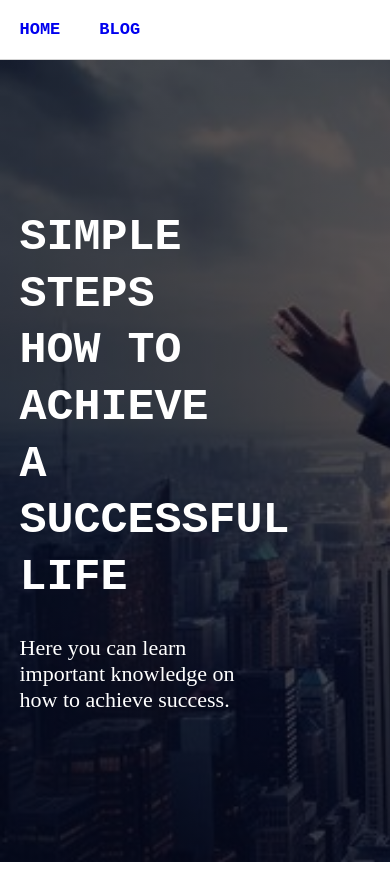
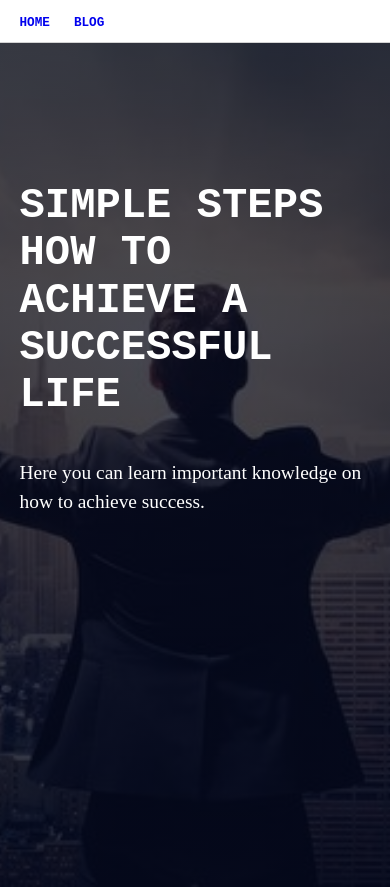
Before and after one commit to rafael-projects/journey-to-success, a plain HTML site: page index.html in a window 390 px wide. Drawn offline with Linux system fonts and the light colour scheme.

Commit message:
Add files via upload

```diff
--- a/style.css
+++ b/style.css
@@ -1,6 +1,7 @@
 *{
 	margin: 0;
 	padding: 0;
+	box-sizing: border-box;
 }
 
 
@@ -18,8 +19,28 @@
 	font-size: 17px;
 	text-transform: uppercase;
 	text-decoration: none;
-	margin-right: 35px;
+	margin-right: 40px;
 	font-family: "Courier New", monospace;
+}
+
+@media screen and (max-width: 992px) {
+	.navarea .topnav{
+		padding: 15px 3%;
+	}
+	.navarea .topnav a{
+		font-size: 1.8vh;
+		margin-right: 27.5px
+	}
+}
+
+@media screen and (max-width: 662px) {
+	.navarea .topnav{
+		padding: 12px 5%;
+	}
+	.navarea .topnav a{
+		font-size: 1.5vh;
+		margin-right: 20px
+	}
 }
 
 
@@ -29,25 +50,58 @@
 
 .banner{
 	height: 95vh;
-	background-image: linear-gradient(rgba(4,9,30,0.6),rgba(4,9,30,0.7)), url(images/successful-man.jpg);
+	background-image: linear-gradient(rgba(4,9,30,0.7),rgba(4,9,30,0.8)), url(images/successful-man.jpg);
 	background-repeat: no-repeat;
 	background-size: cover;
+	background-attachment: fixed;
+	background-position: center;
 }
 .banner .text-box{
-	padding: 150px 5%;
-	width: 60%
+	padding: 200px 5%;
+	width: 60%;
 }
 .banner .text-box h1{
 	font-size: 45px;
 	color: #fff;
 	text-transform: uppercase;
 	font-family: "Courier New", monospace;
-	line-height: 1.5cm
+	line-height: 1.5cm;
 }
 .banner .text-box p{
 	color: #fff;
 	font-size: 22px;
-	padding: 28px 0px;
+	padding: 40px 0px;
+}
+
+@media screen and (max-width: 992px) {
+	.banner{
+		height: 100vh;
+	}
+	.banner .text-box{
+		width: 90%;
+		padding: 200px 3%;
+	}
+	.banner .text-box h1{
+		font-size: 6vh;
+	}
+	.banner .text-box p{
+		font-size: 2.75vh;
+	}
+}
+
+@media screen and (max-width: 662px) {
+	.banner .text-box{
+		width: 100%;
+		padding: 140px 5%;
+	}
+	.banner .text-box h1{
+		font-size: 5vh;
+		line-height: 1.25cm;
+	}
+	.banner .text-box p{
+		font-size: 2.3vh;
+		line-height: .75cm;
+	}
 }
 
 
@@ -111,3 +165,36 @@
 .container .row .side{
 	width: 40%;
 }
+
+@media screen and (max-width: 992px) {
+	.container .row{
+		padding: 50px 3%;
+	}
+	.container .row .main{
+		width: 80%;
+	}
+	.container .row .main .card img{
+		height: 250px;
+	}
+	.container .row .main .card h2{
+		font-size: 2.8vh;
+		line-height: .75cm;
+	}
+	.container .row .main .card p{
+		font-size: 2vh;
+		line-height: .6cm;
+	}
+	.container .row .main .card .more-details a{
+		font-size: 1.75vh;
+	}
+}
+
+@media screen and (max-width: 662px) {
+	.container .row{
+		padding: 50px 5%;
+		flex-direction: column;
+	}
+	.container .row .main{
+		width: 100%;
+	}
+}
```
